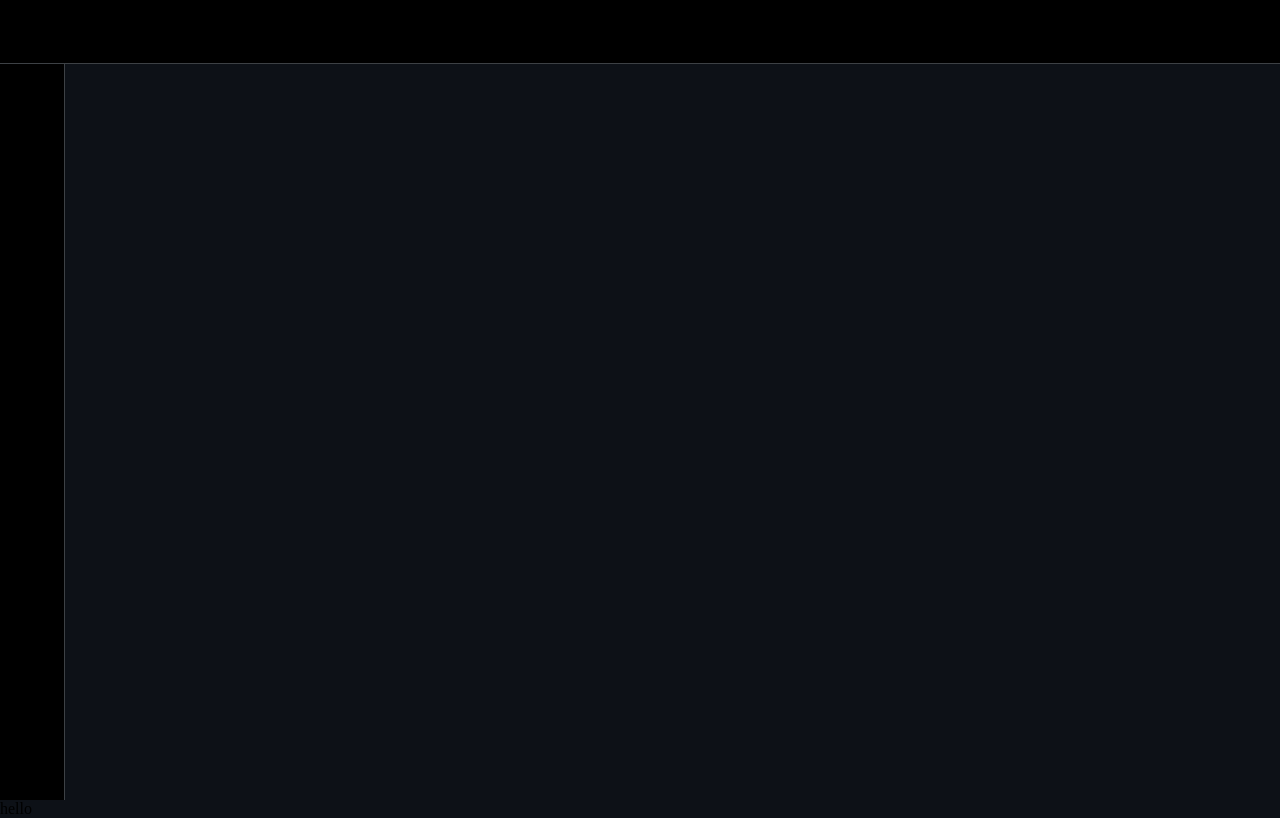
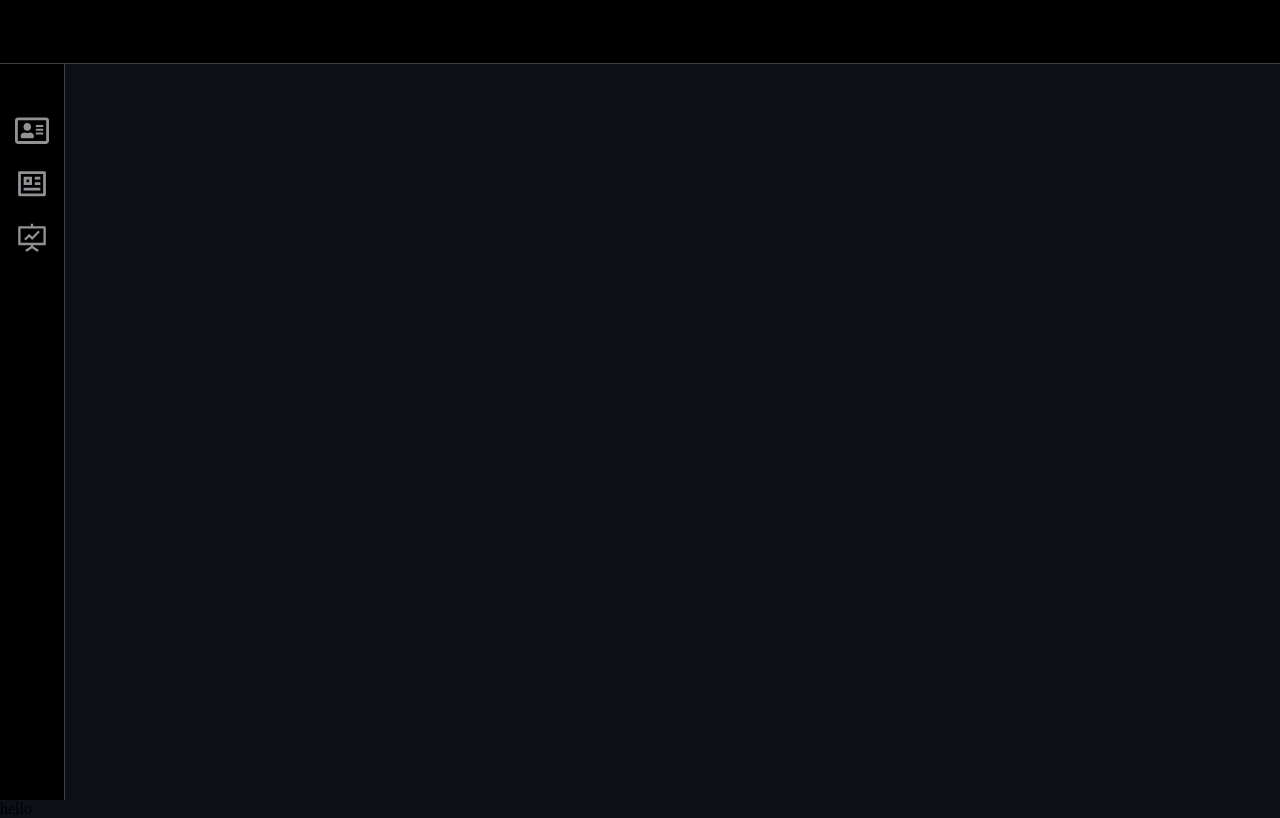
Before and after one commit to GITDECO/gitdeco-web, a Next.js app in the folder gitdeco/: page / in a window 1280 px wide. Built offline with nearby package versions, Linux system fonts and the light colour scheme; a web font is replaced by a local one.

Commit message:
feat : 사이드 바 아이콘 추가

```diff
--- a/gitdeco/package.json
+++ b/gitdeco/package.json
@@ -12,6 +12,7 @@
     "next": "14.2.3",
     "react": "^18",
     "react-dom": "^18",
+    "react-icons": "^5.2.1",
     "styled-components": "^6.1.11"
   },
   "devDependencies": {
--- a/gitdeco/src/app/_components/common/Sidebar/index.tsx
+++ b/gitdeco/src/app/_components/common/Sidebar/index.tsx
@@ -1,9 +1,34 @@
+"use client";
+
+import React, { useState } from "react";
 import * as S from "./style";
+import { RiProfileLine } from "react-icons/ri";
+import { FaRegAddressCard } from "react-icons/fa";
+import { AiOutlineFundProjectionScreen } from "react-icons/ai";
 
 const Sidebar = () => {
+  const [selectedIcon, setSelectedIcon] = useState<string>("");
+
+  const handleIconClick = (icon: string) => {
+    setSelectedIcon(icon);
+  };
+
+  const getIconProps = (icon) => ({
+    color: selectedIcon === icon ? "#E7E7E8" : "#909294",
+    size: selectedIcon === icon ? 38 : 34,
+    onClick: () => handleIconClick(icon),
+    style: { transform: selectedIcon === icon ? "scale(1.1)" : "scale(1)" },
+  });
+
   return (
     <S.SidebarContainer>
-      <div>hello</div>
+      <S.IconWraper>
+        <FaRegAddressCard {...getIconProps("FaRegAddressCard")} />
+        <RiProfileLine {...getIconProps("RiProfileLine")} />
+        <AiOutlineFundProjectionScreen
+          {...getIconProps("AiOutlineFundProjectionScreen")}
+        />
+      </S.IconWraper>
     </S.SidebarContainer>
   );
 };
--- a/gitdeco/src/app/_components/common/Sidebar/style.ts
+++ b/gitdeco/src/app/_components/common/Sidebar/style.ts
@@ -8,4 +8,24 @@ export const SidebarContainer = styled.div`
   height: 92vh;
   background-color: black;
   border-right: 1px solid #3d4145;
+
+  display: flex;
+  flex-direction: column;
+  align-items: center;
 `;
+
+export const IconWraper = styled.div`
+  margin-top: 5vh;
+  height: 20vh;
+  display: flex;
+  flex-direction: column;
+  align-items: center;
+  justify-content: space-between;
+
+  & > * {
+    margin: 10px 0;
+    transition:
+      color 0.3s ease,
+      transform 0.3s ease;
+  }
+`;
```
Also changed, not shown: 2 other files (tests, documents, lock files or other folders).
